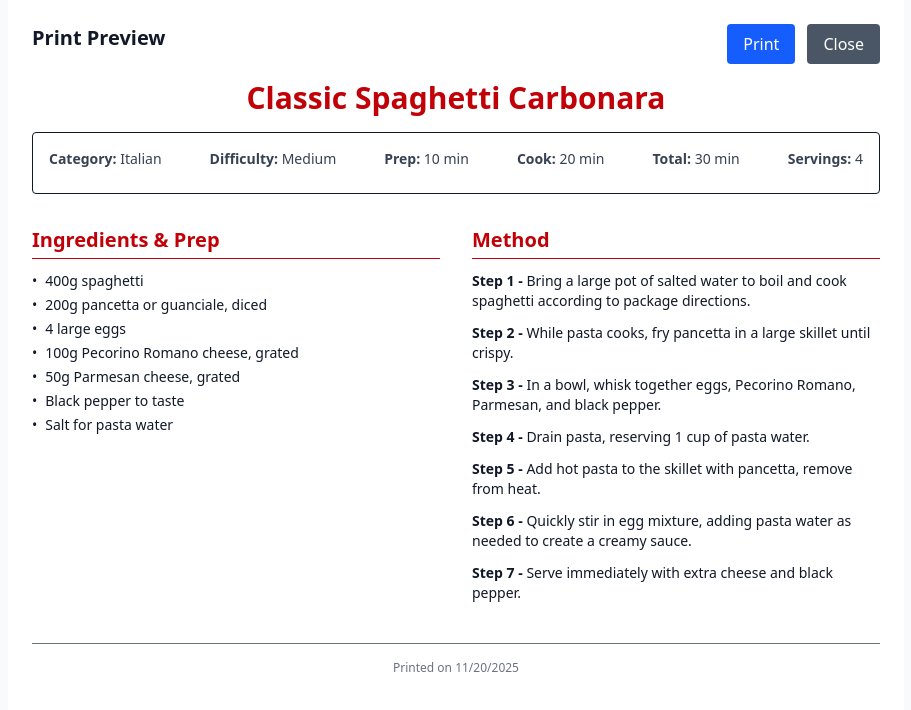
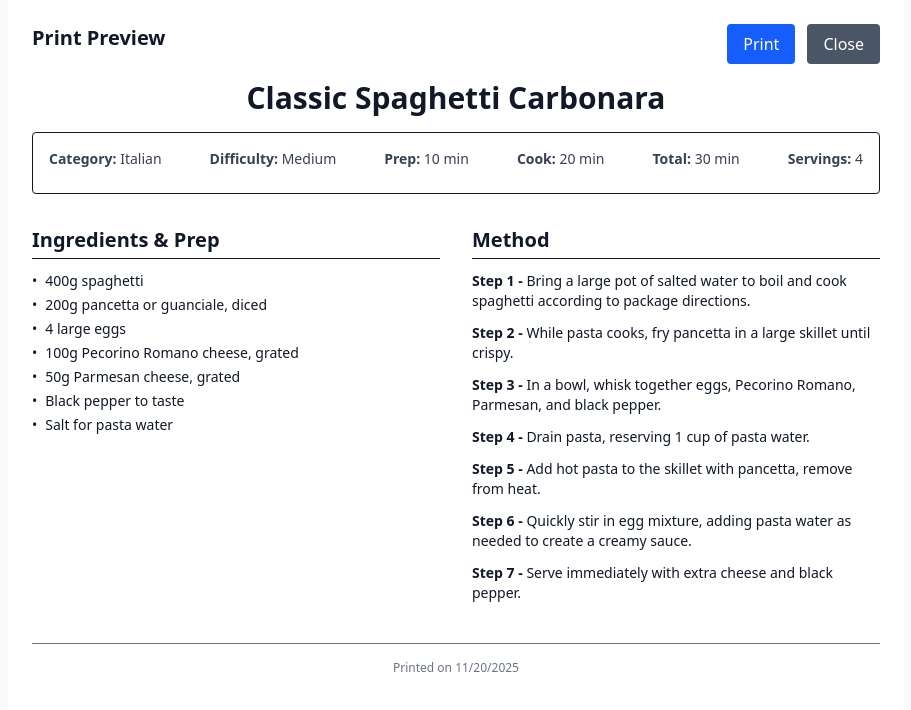
Before and after one commit to Nang-Socheat/flavorvault, a React (Vite) app: page /print/1 in a window 1280 px wide. Shown: the top 710 px of the page, without its empty margins (184-1095 px from the left). Built offline with nearby package versions, Linux system fonts and the light colour scheme.

Commit message:
Add print recipe

```diff
--- a/src/pages/PrintRecipe.jsx
+++ b/src/pages/PrintRecipe.jsx
@@ -33,7 +33,7 @@ const PrintRecipe = () => {
         </div>
       </div>
 
-      <h1 className="text-3xl font-semibold text-red-700 mb-4 text-center">
+      <h1 className="text-3xl font-bold mb-4 text-center">
         {recipe.title}
       </h1>
 
@@ -73,7 +73,7 @@ const PrintRecipe = () => {
 
         {/* INGREDIENTS */}
         <div>
-          <h2 className="text-xl font-semibold text-red-700 mb-3 border-b pb-1">
+          <h2 className="text-xl font-bold mb-3 border-b pb-1">
             Ingredients & Prep
           </h2>
 
@@ -88,7 +88,7 @@ const PrintRecipe = () => {
 
         {/* METHOD */}
         <div>
-          <h2 className="text-xl font-semibold text-red-700 mb-3 border-b pb-1">
+          <h2 className="text-xl font-bold  mb-3 border-b pb-1">
             Method
           </h2>
 
```
